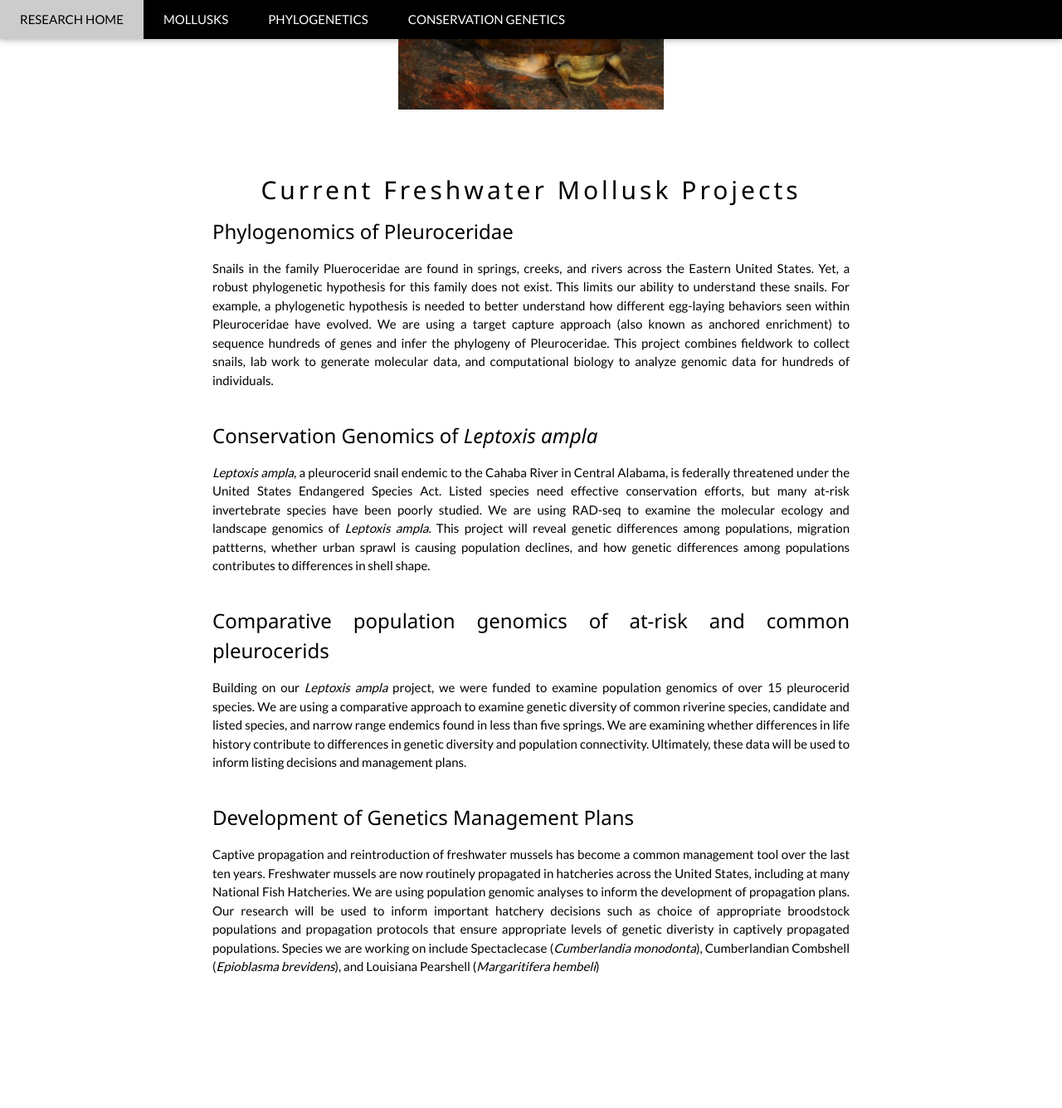
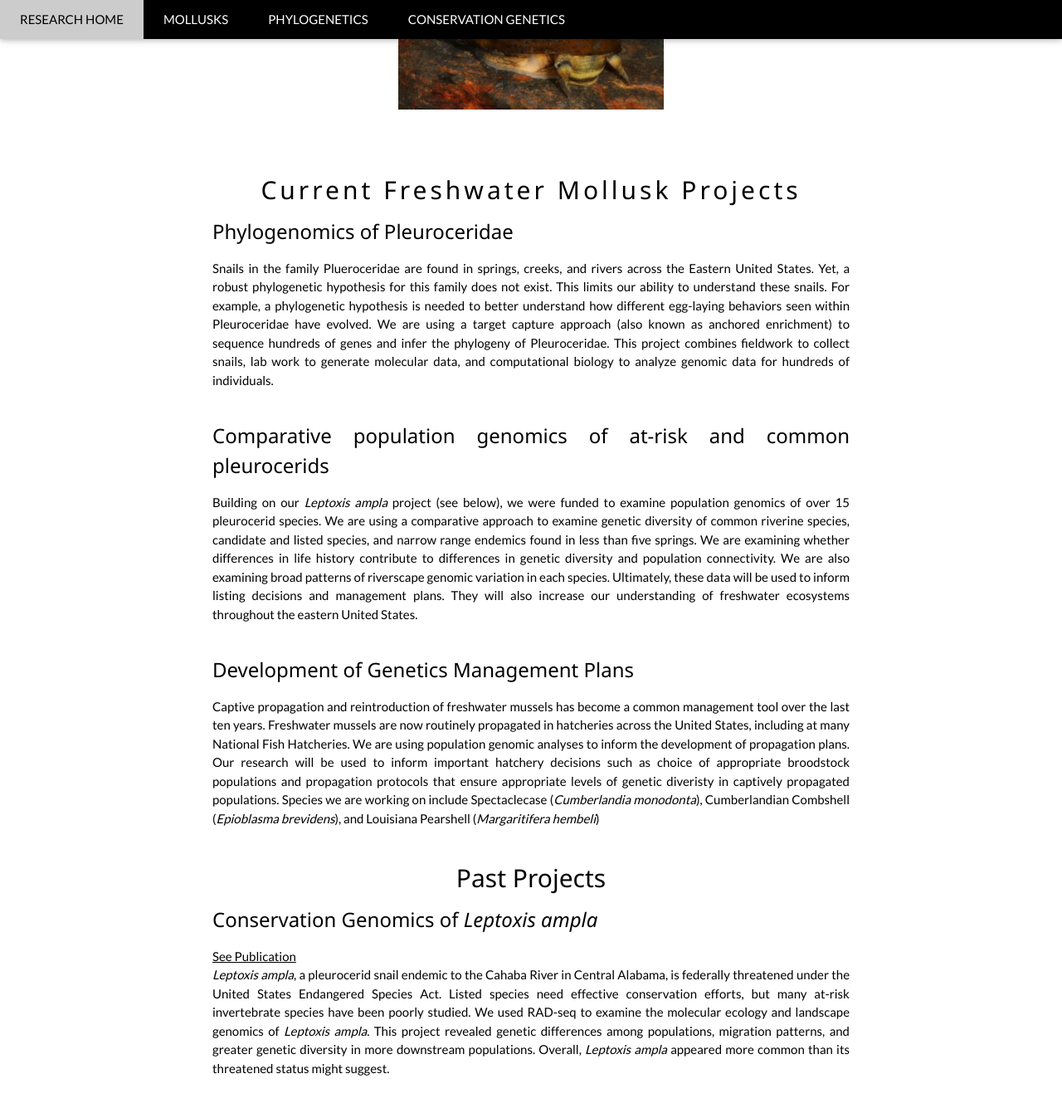
Before and after one commit to NathanWhelan/nathanwhelan.github.io, a Jekyll site: the page projects/mollusks.html, which Jekyll copies as it is, in a window 1280 px wide and 1400 px high, scrolled down 210 px. Shown: the top 1335 px of the window at 83% size. Built offline with Jekyll 4.4.1, drawn with Linux system fonts in a browser that asks for light colours; before the commit the page ends 1487 px from its top, so only the background shows below that.

Commit message:
Update mollusks.html

```diff
--- a/projects/mollusks.html
+++ b/projects/mollusks.html
@@ -39,17 +39,18 @@ body {font-family: "Lato", sans-serif}
 <img src="/img/LeptoxisAmplaLive.JPG"style="width:25%">
 </div>
 <!-- The Projecs Section -->
-  <div class="w3-container w3-content w3-center w3-padding-64" style="max-width:800px" id="band">
+ <div class="w3-container w3-content w3-center w3-padding-64" style="max-width:800px" id="band">
     <h2 class="w3-wide">Current Freshwater Mollusk Projects</h2>
     <h3 class="w3-justify">Phylogenomics of Pleuroceridae</h3>
     <p class="w3-justify">Snails in the family Plueroceridae are found in springs, creeks, and rivers across the Eastern United States. Yet, a robust phylogenetic hypothesis for this family does not exist. This limits our ability to understand these snails. For example, a phylogenetic hypothesis is needed to better understand how different egg-laying behaviors seen within Pleuroceridae have evolved. We are using a target capture approach (also known as anchored enrichment) to sequence hundreds of genes and infer the phylogeny of Pleuroceridae. This project combines fieldwork to collect snails, lab work to generate molecular data, and computational biology to analyze genomic data for hundreds of individuals.</br></br></p>
-    <h3 class="w3-justify">Conservation Genomics of <i>Leptoxis ampla</i></h3>
-    <p class="w3-justify"><i>Leptoxis ampla</i>, a pleurocerid snail endemic to the Cahaba River in Central Alabama, is federally threatened under the United States Endangered Species Act. Listed species need effective conservation efforts, but many at-risk invertebrate species have been poorly studied. We are using RAD-seq to examine the molecular ecology and landscape genomics of <i>Leptoxis ampla</i>. This project will reveal genetic differences among populations, migration pattterns, whether urban sprawl is causing population declines, and how genetic differences among populations contributes to differences in shell shape.</br></br></p>
     <h3 class="w3-justify">Comparative population genomics of at-risk and common pleurocerids</h3>
-    <p class="w3-justify"> Building on our <i>Leptoxis ampla</i> project, we were funded to examine population genomics of over 15 pleurocerid species. We are using a comparative approach to examine genetic diversity of common riverine species, candidate and listed species, and narrow range endemics found in less than five springs. We are examining whether differences in life history contribute to differences in genetic diversity and population connectivity. Ultimately, these data will be used to inform listing decisions and management plans.</br></br></p>
+    <p class="w3-justify"> Building on our <i>Leptoxis ampla</i> project (see below), we were funded to examine population genomics of over 15 pleurocerid species. We are using a comparative approach to examine genetic diversity of common riverine species, candidate and listed species, and narrow range endemics found in less than five springs. We are examining whether differences in life history contribute to differences in genetic diversity and population connectivity. We are also examining broad patterns of riverscape genomic variation in each species. Ultimately, these data will be used to inform listing decisions and management plans. They will also increase our understanding of freshwater ecosystems throughout the eastern United States.</br></br></p>
     <h3 class="w3-justify">Development of Genetics Management Plans</h3>
     <p class="w3-justify">Captive propagation and reintroduction of freshwater mussels has become a common management tool over the last ten years. Freshwater mussels are now routinely propagated in hatcheries across the United States, including at many National Fish Hatcheries. We are using population genomic analyses to inform the development of propagation plans. Our research will be used to inform important hatchery decisions such as choice of appropriate broodstock populations and propagation protocols that ensure appropriate levels of genetic diveristy in captively propagated populations. Species we are working on include Spectaclecase (<i>Cumberlandia monodonta</i>), Cumberlandian Combshell (<i>Epioblasma brevidens</i>), and Louisiana Pearshell (<i>Margaritifera hembeli</i>)</br></br></p>
-    <!--   <div class="w3-row w3-padding-32">
+    <h2 class=”w3-justify”>Past Projects</h2>
+    <h3 class="w3-justify">Conservation Genomics of <i>Leptoxis ampla</i></h3>
+    <p class="w3-justify"><a href=”https://github.com/NathanWhelan/nathanwhelan.github.io/blob/master/assests/Whelan_et_al_2019.pdf>See Publication</a></br><i>Leptoxis ampla</i>, a pleurocerid snail endemic to the Cahaba River in Central Alabama, is federally threatened under the United States Endangered Species Act. Listed species need effective conservation efforts, but many at-risk invertebrate species have been poorly studied. We used RAD-seq to examine the molecular ecology and landscape genomics of <i>Leptoxis ampla</i>. This project revealed genetic differences among populations, migration patterns, and greater genetic diversity in more downstream populations. Overall, <i>Leptoxis ampla</i> appeared more common than its threatened status might suggest. </br></br></p>
+<!--   <div class="w3-row w3-padding-32">
       <div class="w3-third">
         <p>Name</p>
         <img src="/w3images/bandmember.jpg" class="w3-round w3-margin-bottom" alt="Random Name" style="width:60%">
```
